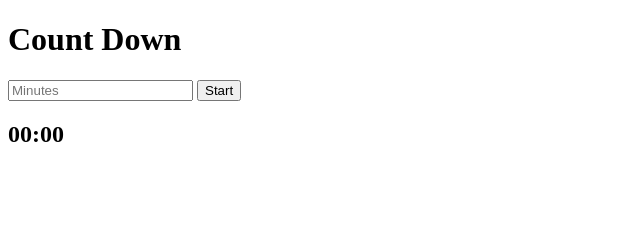
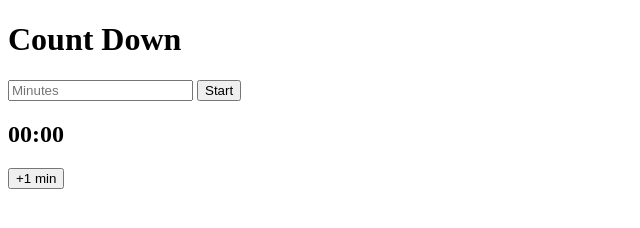
Before and after one commit to rachitxcodes/Full-Stack-Sem-5, a plain HTML site: page JavaScript/timer.html in a window 1280 px wide. Shown: the whole page, without its empty margins (0-640 px from the left). Drawn offline with Linux system fonts and the light colour scheme.

Commit message:
Add countdown timer functionality with minute increment feature

```diff
--- a/JavaScript/timer.html
+++ b/JavaScript/timer.html
@@ -23,6 +23,7 @@
     <input type="number" id="min" placeholder="Minutes">
     <button onclick="startTimer()">Start</button>
     <h2 id="timer">00:00</h2>
+    <button onclick="addminutes()"> +1 min </button>
     <script>
         let totalSec = 0;
         let interval;
@@ -48,6 +49,11 @@
         `${String(min).padStart(2, "0")}:${String(sec).padStart(2, "0")}`;
         }
         UpdateTimer();
+
+        function addminutes() {
+            totalSec += 60;
+            UpdateTimer();
+        }
     </script>
 </body>
 </html>
```
